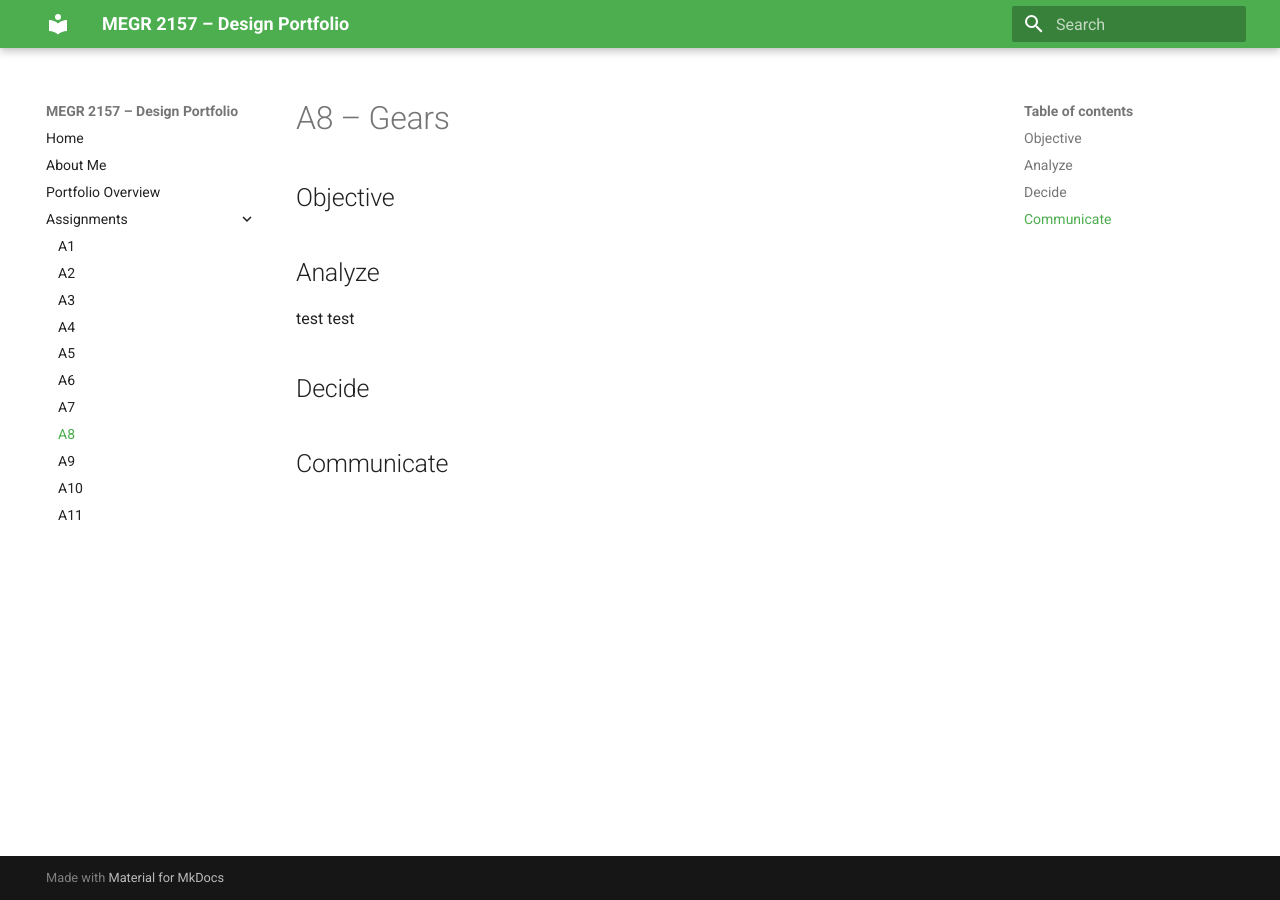
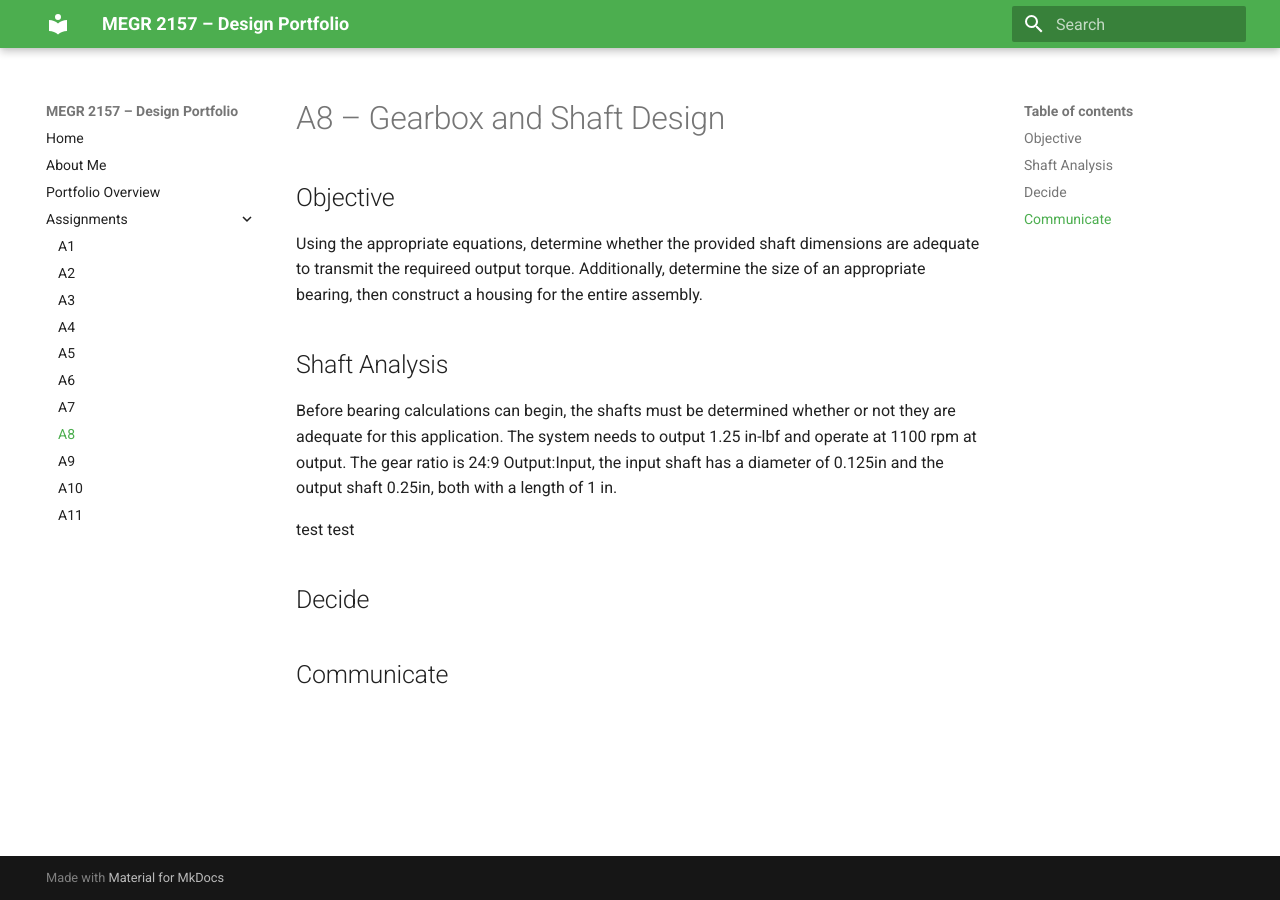
Before and after one commit to CadlesCelica/megr2157-portfolio, an MkDocs documentation site: the page built from docs/assignments/A08/index.md, in a window 1280 px wide. Built offline with MkDocs 1.6.1 and Material for MkDocs 9.7.7, drawn with Linux system fonts in a browser that asks for light colours.

Commit message:
written work

```diff
--- a/docs/assignments/A08/index.md
+++ b/docs/assignments/A08/index.md
@@ -1,9 +1,12 @@
-# A8 – Gears
+# A8 – Gearbox and Shaft Design
 
 ## Objective
+Using the appropriate equations, determine whether the provided shaft dimensions are adequate to transmit the requireed output torque. Additionally, determine the size of an appropriate bearing, then construct a housing for the entire assembly.
+
+## Shaft Analysis
+Before bearing calculations can begin, the shafts must be determined whether or not they are adequate for this application. The system needs to output 1.25 in-lbf and operate at 1100 rpm at output. The gear ratio is 24:9 Output:Input, the input shaft has a diameter of 0.125in and the output shaft 0.25in, both with a length of 1 in.
 
 
-## Analyze
 
 test test
 ## Decide
```
Also changed, not shown: 1 other file.
